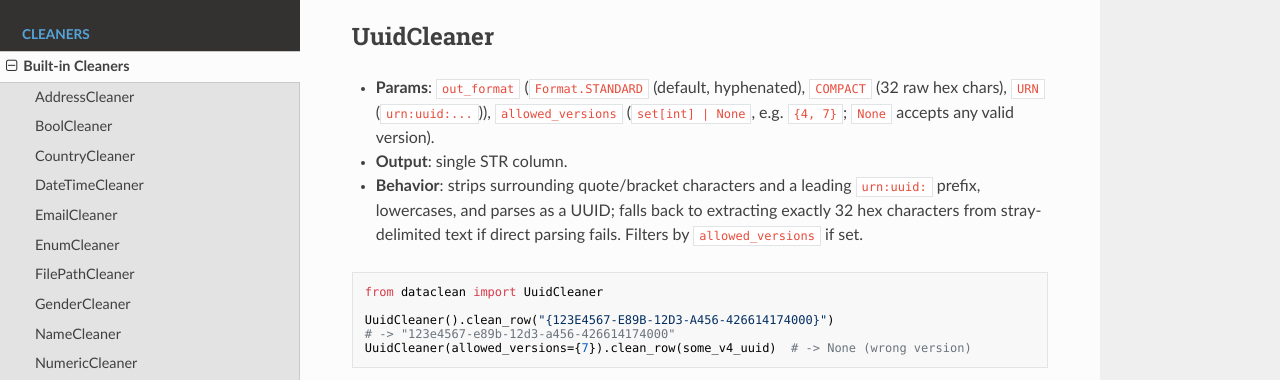
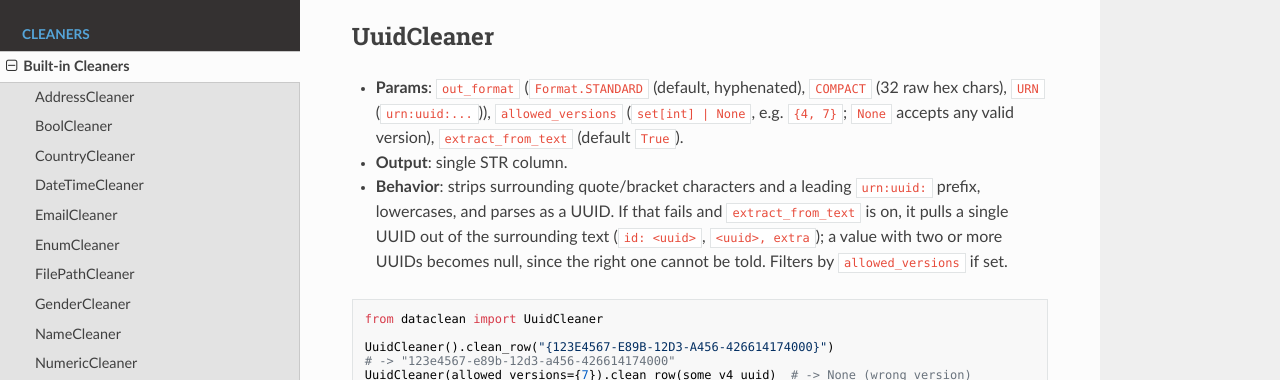
Before and after one commit to chetansinghsajwan/dataclean, an MkDocs documentation site: the page built from docs/cleaners.md, in a window 1280 px wide and 900 px high, scrolled down 9946 px, cut to the strip 155-535 px from the top of the window. Built offline with MkDocs 1.6.1, drawn with Linux system fonts in a browser that asks for light colours; nearby versions of some CDN libraries.

Commit message:
feat(uuid): find a UUID inside surrounding text by default
`id: <uuid>` and `<uuid>, extra` now clean to the UUID, as the email, url
and phone cleaners already do for their values. A value with two or more
UUIDs is still None, since the right one cannot be told. Set
`extract_from_text=False` to accept only a bare UUID.

BREAKING CHANGE: `extract_from_text` now defaults to True.

````diff
--- a/docs/cleaners.md
+++ b/docs/cleaners.md
@@ -436,12 +436,14 @@ UrlCleaner().clean_row("WWW.Example.com:443/")  # -> "https://www.example.com"
 
 - **Params**: `out_format` (`Format.STANDARD` (default, hyphenated),
   `COMPACT` (32 raw hex chars), `URN` (`urn:uuid:...`)), `allowed_versions`
-  (`set[int] | None`, e.g. `{4, 7}`; `None` accepts any valid version).
+  (`set[int] | None`, e.g. `{4, 7}`; `None` accepts any valid version),
+  `extract_from_text` (default `True`).
 - **Output**: single STR column.
 - **Behavior**: strips surrounding quote/bracket characters and a leading
-  `urn:uuid:` prefix, lowercases, and parses as a UUID; falls back to
-  extracting exactly 32 hex characters from stray-delimited text if direct
-  parsing fails. Filters by `allowed_versions` if set.
+  `urn:uuid:` prefix, lowercases, and parses as a UUID. If that fails and
+  `extract_from_text` is on, it pulls a single UUID out of the surrounding text
+  (`id: <uuid>`, `<uuid>, extra`); a value with two or more UUIDs becomes null,
+  since the right one cannot be told. Filters by `allowed_versions` if set.
 
 ```python
 from dataclean import UuidCleaner
````
Also changed, not shown: 3 other files.
